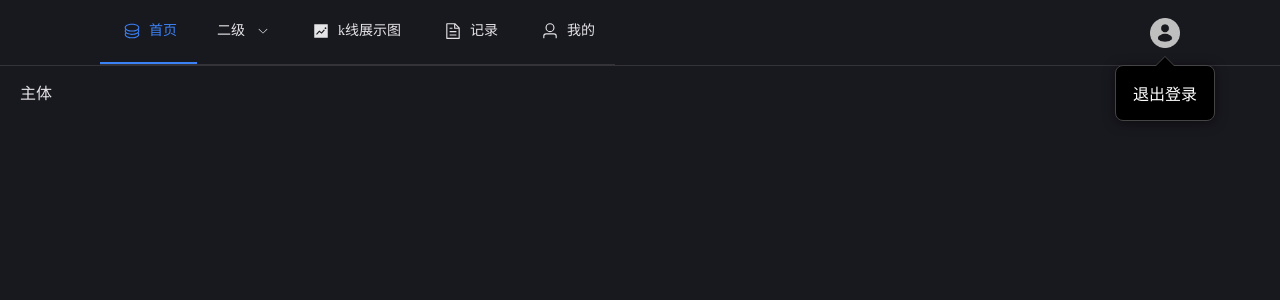
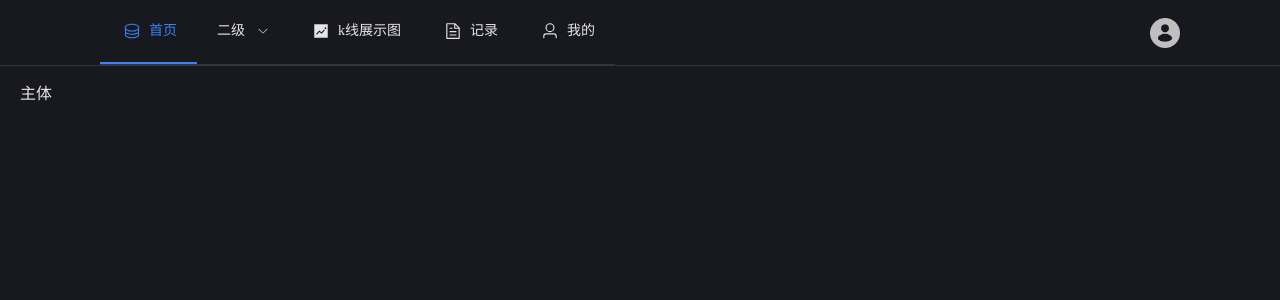
Before and after one commit to zhaokangli/frontStockVue, a Vue app: page / in a window 1280 px wide. Shown: the top 300 px of the page. Built offline with nearby package versions, Linux system fonts and the light colour scheme.

Commit message:
登录部分样式完成

```diff
--- a/src/views/home.vue
+++ b/src/views/home.vue
@@ -34,8 +34,16 @@
               </el-menu-item>
             </el-menu>
           </div>
-          <div class="headerRight">
-            <img class="loginIcon" src="../assets/image/login.png" alt="登录图标" />
+          <div
+            class="headerRight"
+            @mouseenter="logoutShow = true"
+            @mouseleave="logoutShow = false"
+          >
+            <img
+              class="loginIcon"
+              src="../assets/image/login.png"
+              alt="登录图标"
+            />
             <div v-if="logoutShow" class="dropdownMenu">
               <span>退出登录</span>
             </div>
@@ -51,7 +59,7 @@
 import { ref, onMounted } from "vue";
 import { TrendCharts, Coin, User, Document } from "@element-plus/icons-vue";
 
-const logoutShow = ref(true);
+const logoutShow = ref(false);
 const activeIndex2 = ref("1");
 
 const handleSelect = (key, keyPath) => {
```
